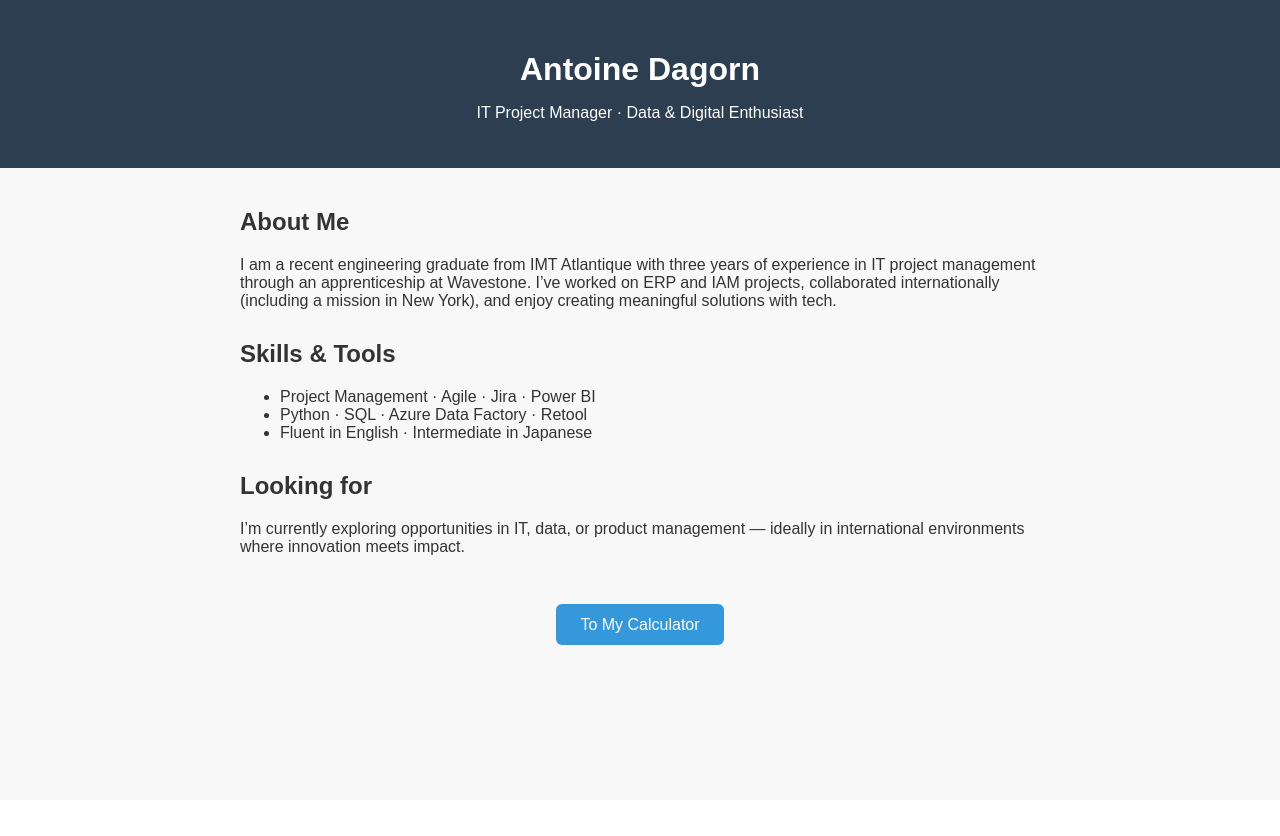
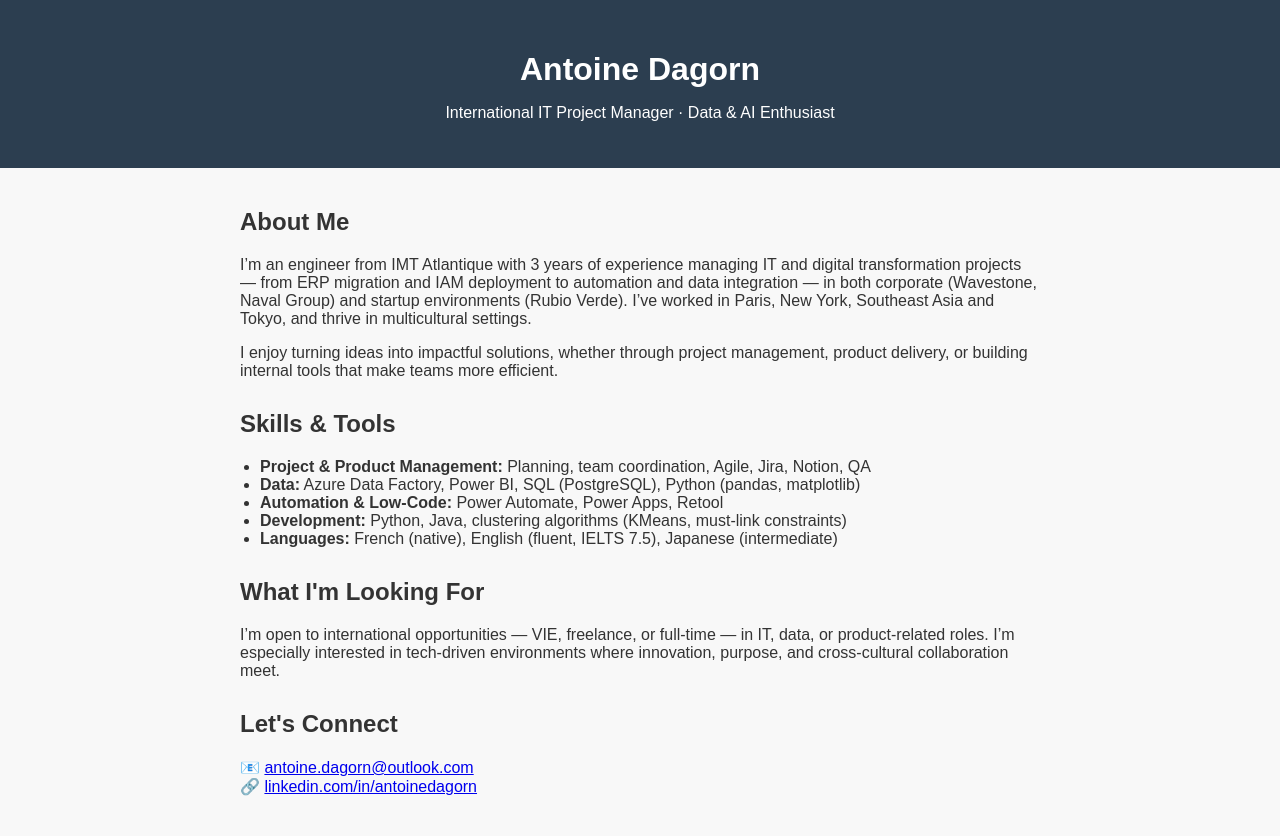
Before and after one commit to Eniotarixx/first_website, a FastAPI app: page / in a window 1280 px wide. Before the commit the page ends 645 px from the top, so only its background shows below. Run offline with FastAPI, Linux system fonts and the light colour scheme.

Commit message:
fix local host, improve home page

```diff
--- a/docker-compose.yml
+++ b/docker-compose.yml
@@ -4,8 +4,8 @@ services: # déclare tous les services (container) ici fastapi et caddy
   fastapi: # nom du service
     build: . #Dit à Docker de construire une image à partir du Dockerfile dans le dossier courant (.).
     container_name: fastapi # Donne un nom explicite au conteneur, pour s'y référer facilement (docker ps, logs...).
-    expose: # Rend le port 8000 accessible aux autres conteneurs du même réseau (mais pas à l'extérieur de Docker).
-      - 8000:8000 # Ici, Caddy pourra accéder à FastAPI via ce port.
+    ports: # Rend le port 8000 accessible aux autres conteneurs du même réseau (mais pas à l'extérieur de Docker).
+      - "8000:8000" # Ici, Caddy pourra accéder à FastAPI via ce port.
     networks: #Indique que ce service fait partie du réseau Docker nommé web, partagé avec Caddy pour qu'ils puissent communiquer.
       - web
 
--- a/templates/homepage.html
+++ b/templates/homepage.html
@@ -2,9 +2,9 @@
 <html lang="en">
 
 <head>
-    <meta charset="UTF-8">
-    <meta name="viewport" content="width=device-width, initial-scale=1">
-    <title>Antoine Dagorn - IT Project Manager</title>
+  <meta charset="UTF-8" />
+  <meta name="viewport" content="width=device-width, initial-scale=1" />
+  <title>Antoine Dagorn</title>
   <style>
     body {
       font-family: Arial, sans-serif;
@@ -35,6 +35,10 @@
       margin-bottom: 30px;
     }
 
+    ul {
+      padding-left: 20px;
+    }
+
     footer {
       text-align: center;
       padding: 20px;
@@ -60,41 +64,53 @@
 
   <header>
     <h1>Antoine Dagorn</h1>
-        <p>IT Project Manager · Data & Digital Enthusiast</p>
+    <p>International IT Project Manager · Data & AI Enthusiast</p>
   </header>
 
   <main>
     <div class="section">
       <h2>About Me</h2>
       <p>
-                I am a recent engineering graduate from IMT Atlantique with three years of experience in IT project
-                management through an apprenticeship at Wavestone. I’ve worked on ERP and IAM projects, collaborated
-                internationally (including a mission in New York), and enjoy creating meaningful solutions with tech.
+        I’m an engineer from IMT Atlantique with 3 years of experience managing IT and digital transformation
+        projects — from ERP migration and IAM deployment to automation and data integration — in both corporate
+        (Wavestone, Naval Group) and startup environments (Rubio Verde). I’ve worked in Paris, New York,
+        Southeast Asia and Tokyo, and thrive in multicultural settings.
+      </p>
+      <p>
+        I enjoy turning ideas into impactful solutions, whether through project management, product delivery,
+        or building internal tools that make teams more efficient.
       </p>
     </div>
 
     <div class="section">
       <h2>Skills & Tools</h2>
       <ul>
-                <li>Project Management · Agile · Jira · Power BI</li>
-                <li>Python · SQL · Azure Data Factory · Retool</li>
-                <li>Fluent in English · Intermediate in Japanese</li>
+        <li><strong>Project & Product Management:</strong> Planning, team coordination, Agile, Jira, Notion, QA</li>
+        <li><strong>Data:</strong> Azure Data Factory, Power BI, SQL (PostgreSQL), Python (pandas, matplotlib)</li>
+        <li><strong>Automation & Low-Code:</strong> Power Automate, Power Apps, Retool</li>
+        <li><strong>Development:</strong> Python, Java, clustering algorithms (KMeans, must-link constraints)</li>
+        <li><strong>Languages:</strong> French (native), English (fluent, IELTS 7.5), Japanese (intermediate)</li>
       </ul>
     </div>
 
     <div class="section">
-            <h2>Looking for</h2>
+      <h2>What I'm Looking For</h2>
       <p>
-                I’m currently exploring opportunities in IT, data, or product management — ideally in international
-                environments where innovation meets impact.
+        I’m open to international opportunities — VIE, freelance, or full-time — in IT, data, or product-related roles.
+        I’m especially interested in tech-driven environments where innovation, purpose, and cross-cultural
+        collaboration meet.
+      </p>
+    </div>
+
+    <div class="section">
+      <h2>Let's Connect</h2>
+      <p>
+        📧 <a href="mailto:antoine.dagorn@outlook.com">antoine.dagorn@outlook.com</a><br />
+        🔗 <a href="https://www.linkedin.com/in/antoinedagorn" target="_blank">linkedin.com/in/antoinedagorn</a>
       </p>
     </div>
   </main>
 
-    <footer>
-        <a href="/calculator" class="btn">To My Calculator</a>
-    </footer>
-
 </body>
 
 </html>
```
Also changed, not shown: 1 other file. Lines whose indentation alone changed are shown as unchanged.
